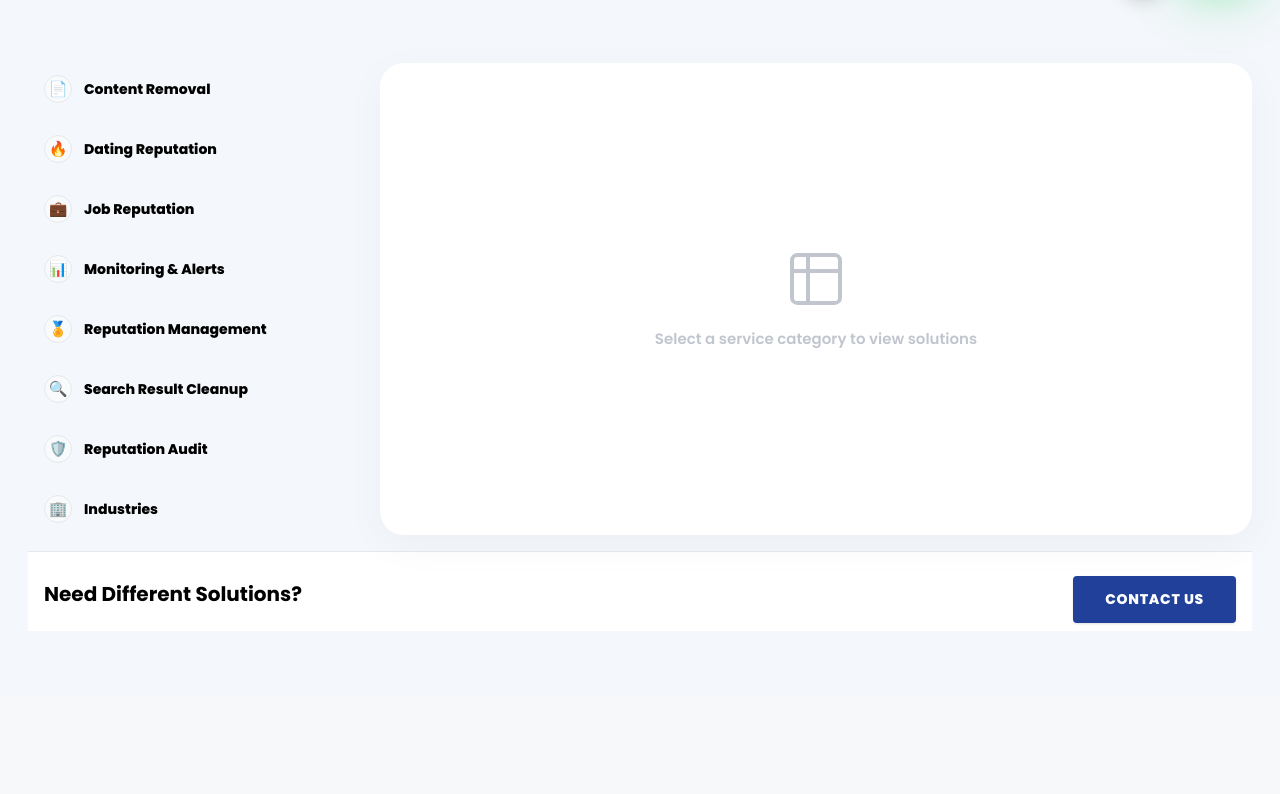
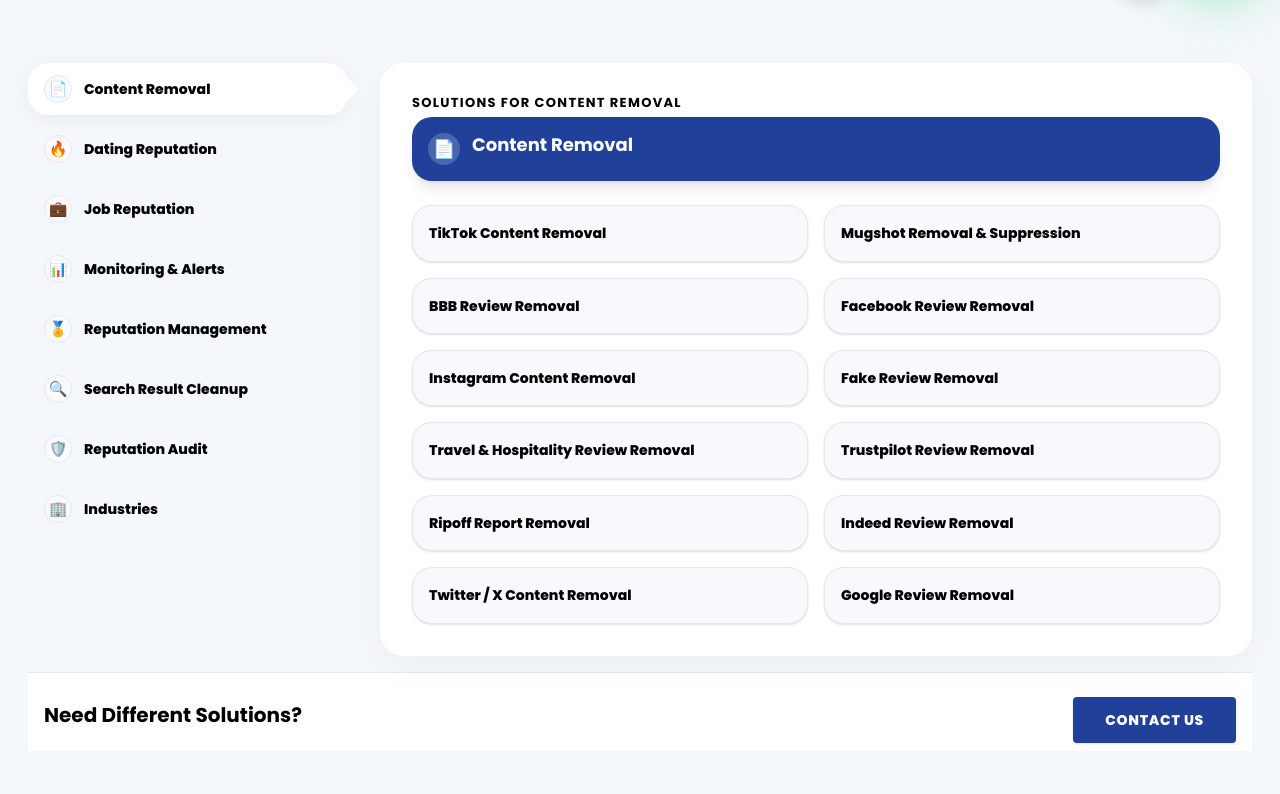
Before and after one commit to muhammadhammad249/Repukeel, a Next.js app in the folder frontend/: page /services in a window 1280 px wide. Shown: the part 770-1564 px from the top of the page. Built offline with nearby package versions, Linux system fonts and the light colour scheme.

Commit message:
feat(services): auto-select first category on desktop; prevent collapse on lg screens

```diff
--- a/frontend/src/app/components/ServicesMenuLayout.tsx
+++ b/frontend/src/app/components/ServicesMenuLayout.tsx
@@ -29,7 +29,12 @@
                   onClick={(e) => {
                     e.preventDefault();
                     e.stopPropagation();
+                    // Desktop (lg+): always select — never collapse. Mobile: toggle accordion.
+                    if (typeof window !== 'undefined' && window.innerWidth >= 1024) {
+                      setActiveCatId(cat.slug);
+                    } else {
                       setActiveCatId(isActive ? null : cat.slug);
+                    }
                   }}
                   className={`flex items-center gap-3 px-4 py-3 rounded-xl text-left font-[800] text-[14px] transition-all duration-200 relative ${
                     isActive
@@ -41,11 +46,11 @@
                     {cat.icon}
                   </div>
                   <span>{cat.name}</span>
-                {/* Chevron for mobile accordion */}
+                  {/* Chevron — mobile accordion indicator only */}
                   <div className="ml-auto lg:hidden">
                     <svg viewBox="0 0 24 24" fill="none" stroke="currentColor" strokeWidth="2.5" className={`w-4 h-4 transition-transform ${isActive ? 'rotate-180' : ''}`}><path d="M6 9l6 6 6-6"/></svg>
                   </div>
-                {/* Active Notch for Desktop */}
+                  {/* Active notch arrow for desktop */}
                   {isActive && (
                     <div className="hidden lg:block absolute -right-2 top-1/2 -translate-y-1/2 w-4 h-4 bg-white transform rotate-45 border-t border-r border-[rgba(0,0,0,0.02)]"></div>
                   )}
@@ -113,7 +118,7 @@
         </div>
       </div>
 
-    {/* New Bottom Banner */}
+      {/* Bottom Banner */}
       <div className="w-full bg-white border-t border-[var(--border-light)] mt-2 pt-6 pb-2 px-4 flex flex-col sm:flex-row items-center justify-between gap-4">
         <h3 className="text-[18px] md:text-[20px] font-[900] text-black">
           Need Different Solutions?
--- a/frontend/src/app/services/page.tsx
+++ b/frontend/src/app/services/page.tsx
@@ -3,10 +3,12 @@
 import Link from 'next/link';
 import BlueCtaBand from '../components/BlueCtaBand';
 import ServicesMenuLayout from '../components/ServicesMenuLayout';
+import { categories } from '@/data/services';
 
 export default function ServicesPage() {
   const [openFaq, setOpenFaq] = useState<number | null>(null);
-  const [activeCatId, setActiveCatId] = useState<string | null>(null);
+  // Default to first category so desktop shows sub-services immediately on load
+  const [activeCatId, setActiveCatId] = useState<string | null>(categories[0]?.slug ?? null);
 
   const toggleFaq = (idx: number) => {
     setOpenFaq(openFaq === idx ? null : idx);
```
Lines whose indentation alone changed are shown as unchanged.
